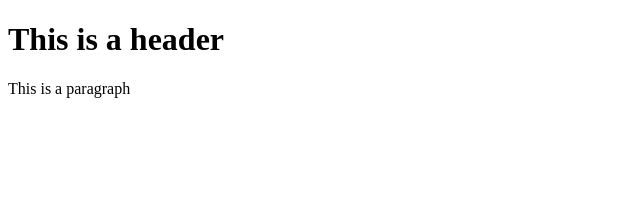
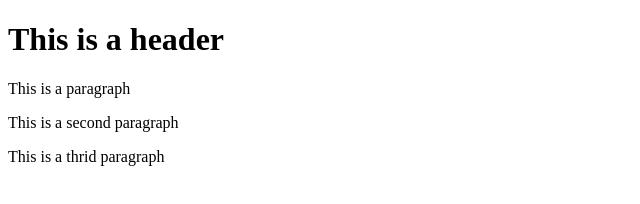
Before and after one commit to Krakencodes/git-test, a plain HTML site: page index.html in a window 1280 px wide. Shown: the whole page, without its empty margins (0-640 px from the left). Drawn offline with Linux system fonts and the light colour scheme.

Commit message:
Third commit

```diff
--- a/index.html
+++ b/index.html
@@ -4,6 +4,8 @@
     <body>
         <h1> This is a header</h1>
         <p>This is a paragraph</p>
+        <p>This is a second paragraph</p>
+        <p>This is a thrid paragraph</p>
     </body>
 
 </html>
```
